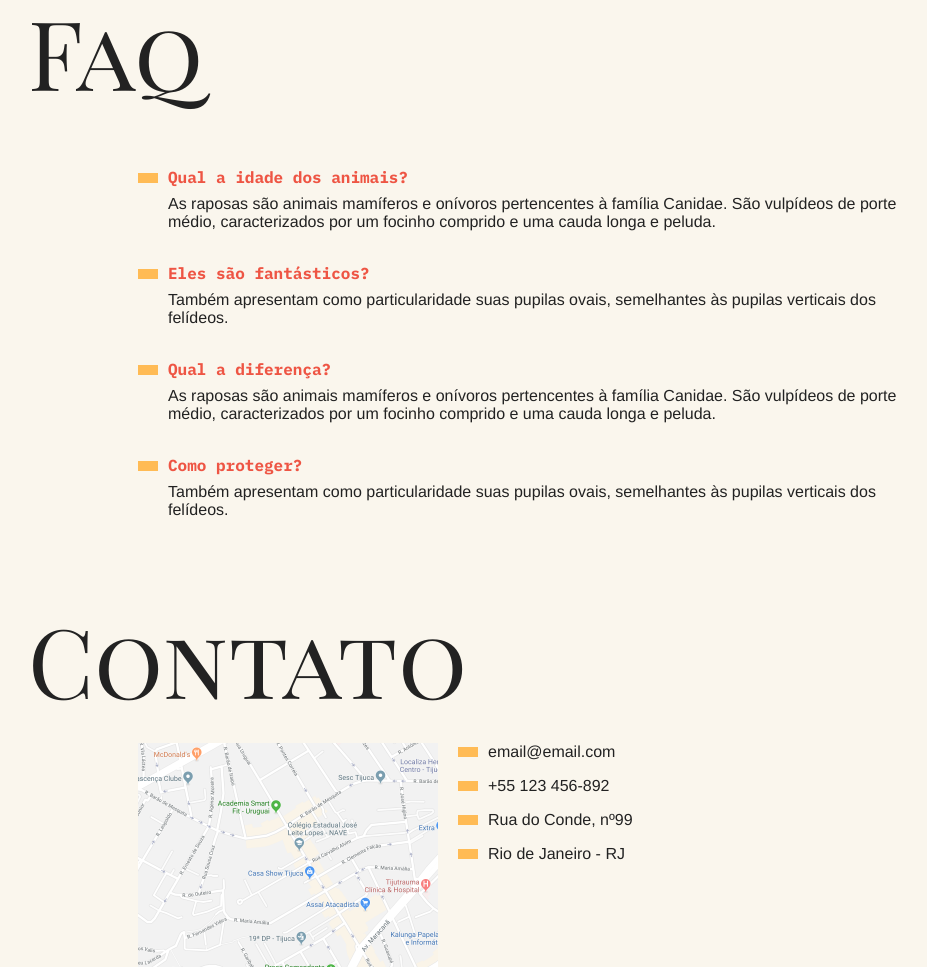
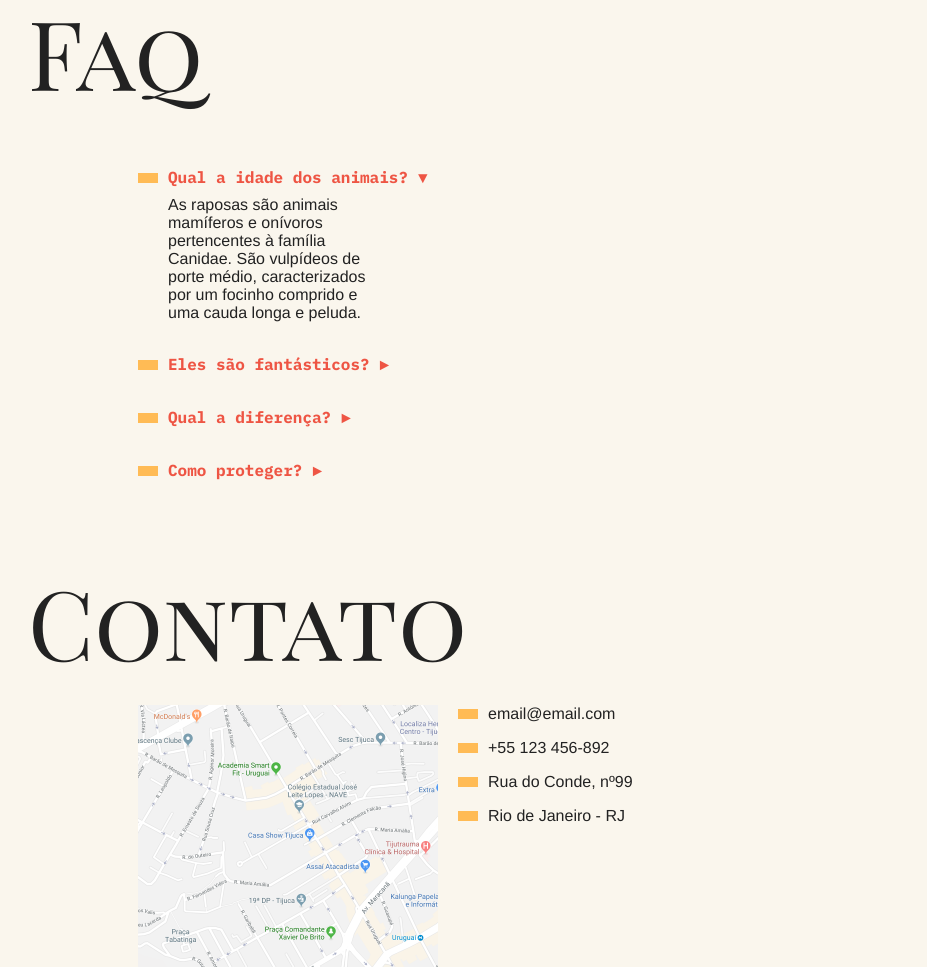
Before and after one commit to marlondenisck/javascript-es6-animais-fantasticos, a plain HTML site: page index.html in a window 1280 px wide. Shown: the part 811-1778 px from the top of the page, without its empty margins (162-1089 px from the left). Drawn offline with Linux system fonts and the light colour scheme.

Commit message:
Feat: Accordion List

```diff
--- a/css/style.css
+++ b/css/style.css
@@ -234,3 +234,34 @@ body {
     transform: translate3d(0, 0, 0);
   }
 }
+
+/* Accordion */
+.js .js-accordion dd {
+  display: none;
+}
+
+.js-accordion dt::after {
+  content: '►';
+  margin-left: 10px;
+}
+
+.js-accordion dt.ativo::after {
+  content: '▼';
+}
+
+.js-accordion dd.ativo {
+  display: block;
+  animation: showAnimationAccordionList .5s forwards;
+}
+
+
+@keyframes showAnimationAccordionList {
+  from {
+    opacity: 0;
+    max-height: 0;
+  }
+  to {
+    opacity: 1;
+    max-width: 200px;
+  }
+}
--- a/index.html
+++ b/index.html
@@ -107,7 +107,7 @@
   <!--FAQ-->
   <section class="grid-section faq" id="faq">
     <h1 class="titulo">Faq</h1>
-    <dl class="faq-lista">
+    <dl class="faq-lista js-accordion">
       <dt>Qual a idade dos animais?</dt>
       <dd>As raposas são animais mamíferos e onívoros pertencentes à família Canidae. São vulpídeos de porte médio, caracterizados por um focinho comprido e uma cauda longa e peluda.</dd>
       <dt>Eles são fantásticos?</dt>
--- a/script.js
+++ b/script.js
@@ -35,3 +35,39 @@ function initTabNav() {
 }
 
 initTabNav();
+
+
+/** Accordion List */
+function initAccordion() {
+
+  // 1º Seleciona o elemento dt
+  const accordionList = document.querySelectorAll('.js-accordion dt');
+
+  // variavel a ser usada em varios locais
+  const activeClass = 'ativo';
+
+  // 2º verificar se existe o elemento
+  if(accordionList.length) {
+
+    // Ja inicia com um em aberto
+    accordionList[0].classList.add(activeClass);
+    accordionList[0].nextElementSibling.classList.add(activeClass);
+
+    // 3º evento
+    function activeAccordion() {
+      // ao clicar adicionar ativo no elemento clicado e ao proximo
+      // elemento da lista
+      this.classList.toggle(activeClass);
+      this.nextElementSibling.classList.toggle(activeClass);
+    };
+
+    // 4º a cada item da lista adiciona um evento
+    accordionList.forEach((item) => {
+      item.addEventListener('click', activeAccordion)
+    });
+
+    }
+
+}
+
+initAccordion();
```
